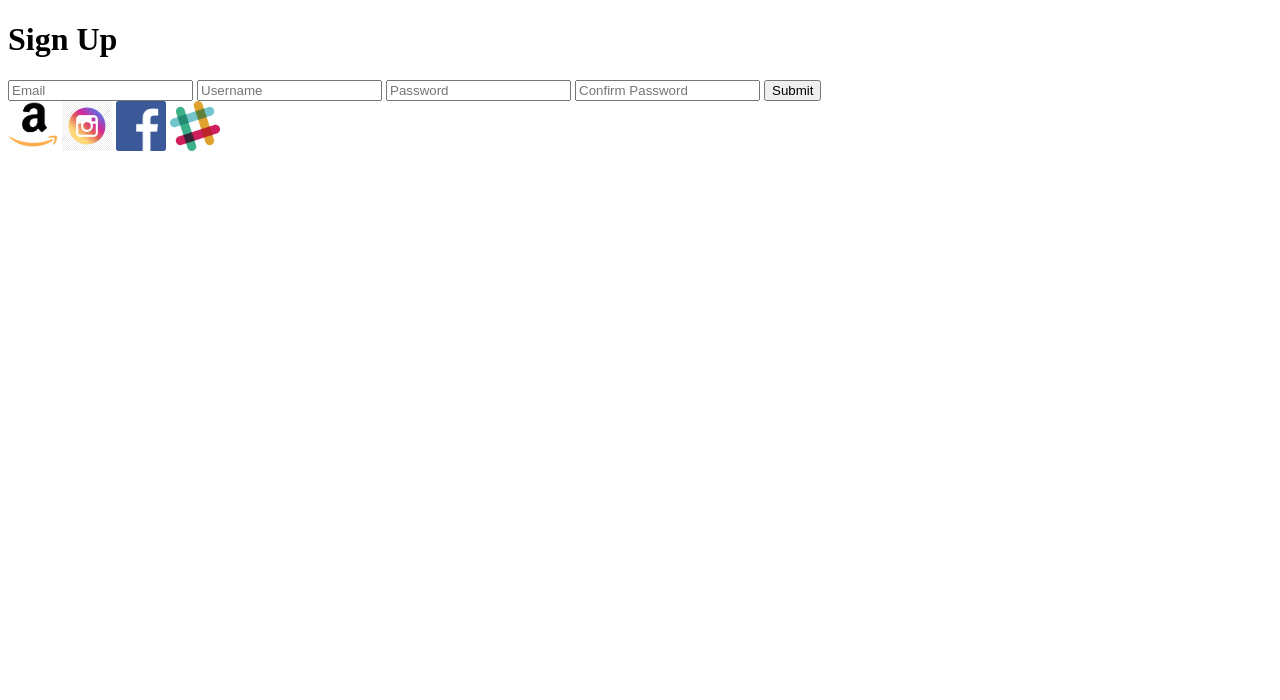
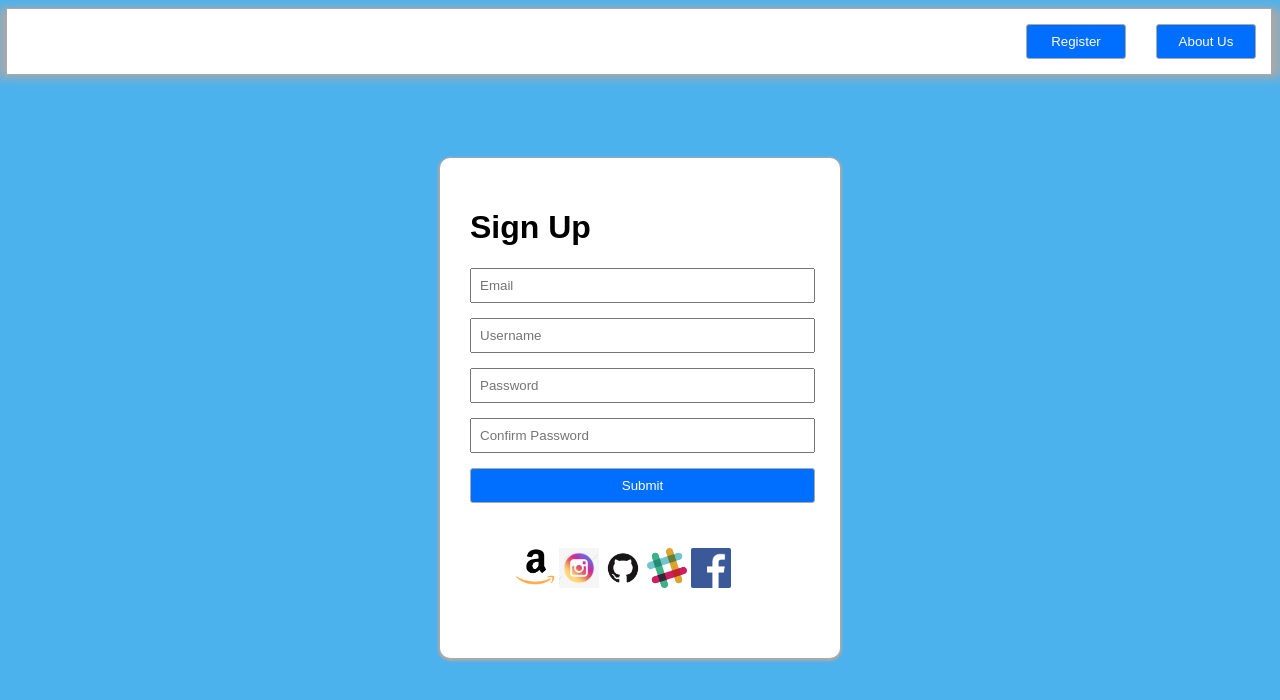
Before and after one commit to JacobLRhinehart/RegisterPage, a plain HTML site: page index.html in a window 1280 px wide. Drawn offline with Linux system fonts and the light colour scheme.

Commit message:
updated html and css

```diff
--- a/index.html
+++ b/index.html
@@ -2,31 +2,43 @@
 <html>
 
 <head>
-    <title>Sign Up</title>
-<link  rel="stylesheet" type="text/css" href="HTML Register Page.css">
+    <meta charset="UTF-8">
+    <meta name="viewport" content="width-device-width, initial-scale=1.0">
+    <title>I Made This</title>
+
+    <link rel="stylesheet" type="text/css" href="styles.css">
 </head>
 
 <body>
-    <h1>Sign Up</h1>
+    <div class="navbar">
+        <nav>
+            <header>
+                <button class="button AboutUs">About Us</button>
+                <button class="button Register">Register</button>
+            </header>
+        </nav>
+    </div>
+    <div class="inputs">
+        <form class="register">
+            <h1>Sign Up</h1>
+            <input type="email" placeholder="Email" input />
+            <input type="username" placeholder="Username" input />
+            <input type="password" placeholder="Password" input />
+            <input type="password" placeholder="Confirm Password" input />
+            <input id="submit" type="button" value="Submit">
 
-<div class= "Inputs"></div>
+        </form>
+        <div class="links">
 
-    <form>
-        <input type = "email" placeholder = "Email" input/>
-        <input type = "username" placeholder ="Username" input/>
-        <input type = "password" placeholder = "Password" input/>
-        <input type = "confirm password" placeholder = "Confirm Password" input/>
-        <button type ="submit" placeholder = "submit">Submit</button>
-    </form>
-</div>
+            <img src="Projectpictures/amazonlogo.png" width="40" height="40">
+            <img src="Projectpictures/instagramlogo2.png" width="40" height="40">
+            <img src="Projectpictures/githublogo.png" width="40" height="40">
+            <img src="Projectpictures/slacklogo.png" width="40" height="40">
+            <img src="Projectpictures/facebooklogo.png" width="40" height="40">
+        </div>
 
+    </div>
 
-    <div>
-        <img src = "Projectpictures/amazonlogo.png" width ="50" height = "50">
-        <img src = "Projectpictures/instagramlogo2.png" width ="50" height = "50">
-        <img src = "Projectpictures/facebooklogo.png" width = "50" height= "50">
-        <img src = "Projectpictures/slacklogo.png" width = "50" height= "50">
-    </div>
 </body>
 
 </html>
--- a/styles.css
+++ b/styles.css
@@ -1,5 +1,79 @@
-#Inputs {
-    height: 500px;
-    width: 5%;
-    background-color: cornflowerblue;
+body{
+    background-color:rgb(76, 178, 238);
 }
+
+
+h1{
+    font-family: Arial, Helvetica, sans-serif;
+    text-align: left;
+}
+
+.inputs{
+background-color: white;
+margin: 100px auto 200px auto;
+box-sizing: border-box;
+padding: 30px;
+width: 400px ;
+height: 500px;
+border-radius: 10px 10px;
+box-shadow: 0px 1px 2px 2px darkgray;
+
+
+}
+
+header{
+    background-color: white;
+    float: right;
+    width: 100%;
+    border: 1px solid darkgray;
+}
+input{
+    margin-bottom: 15px;
+    display: block;
+    width: 325px;
+    padding: 8px;
+
+}
+#submit{
+    background-color: rgb(0, 110, 255);
+    color: white;
+    border: 1px solid darkgrey;
+    border-radius: 3px;
+    width: 345px;
+    height: 35px;
+}
+
+
+
+.AboutUs{
+    color:white;
+    background-color: rgb(0, 110, 255);
+    border: 1px solid darkgray;
+    border-radius: 3px;
+    float: right;
+    margin: 15px;
+    width: 100px;
+    height: 35px;
+}
+
+.Register{
+    color:white;
+    background-color: rgb(0, 110, 255);
+    border: 1px solid darkgray;
+    border-radius: 3px;
+    float: right;
+    margin: 15px;
+    width: 100px;
+    height: 35px;
+}
+
+.navbar{
+    height: 50px;
+    width: 100%;
+    box-shadow: 0px 10px 10px 10px darkgray;
+}
+
+.links{
+    padding: 10px;
+    margin: 35px 35px 35px 35px;
+}
```
Also changed, not shown: Projectpictures/githublogo.png (added).
